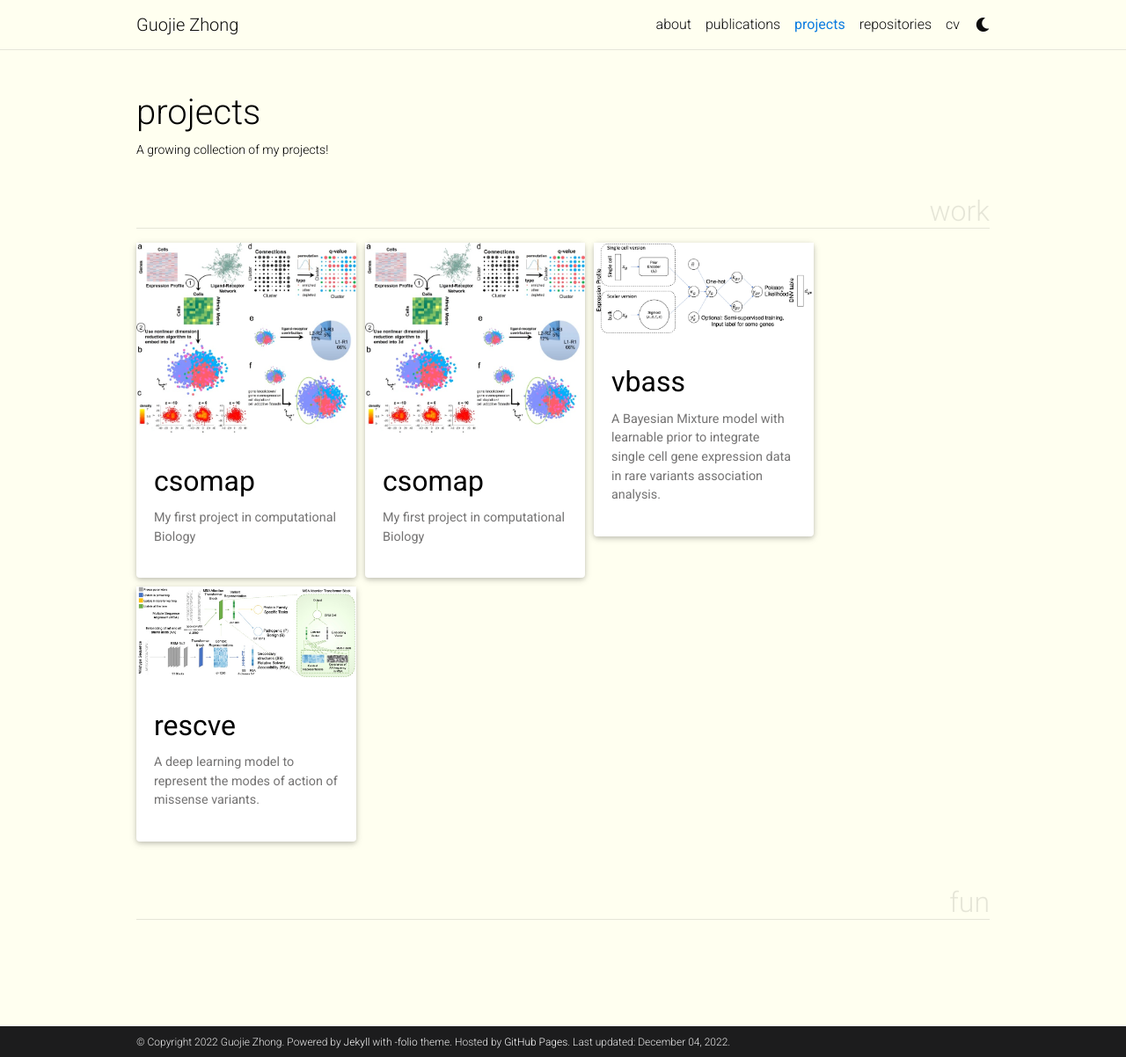
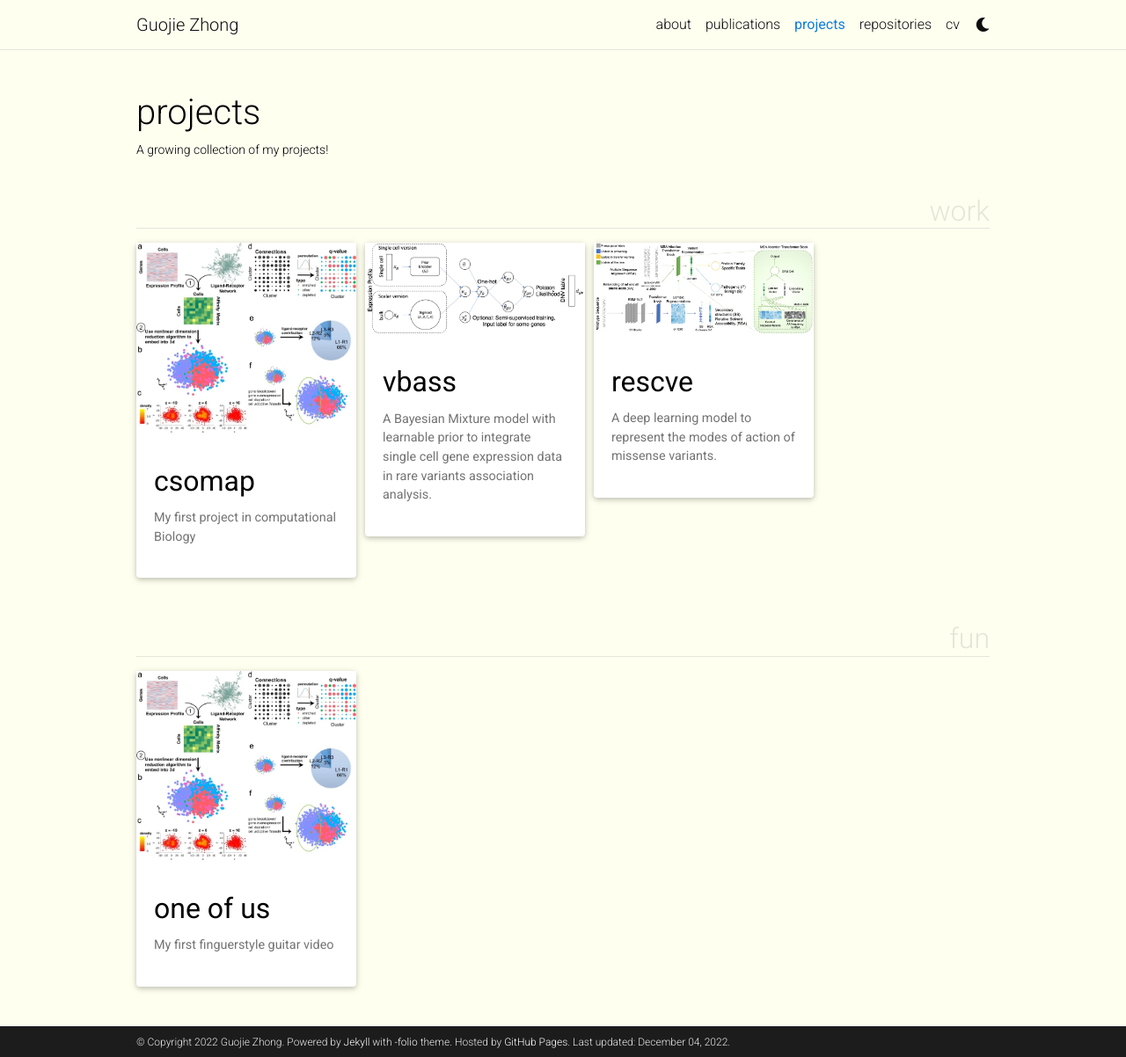
Before and after one commit to zhongguojie1998/GuojieZhong, a Jekyll site: the page built from _pages/projects.md, in a window 1280 px wide and 1202 px high. Shown: the whole window at 88% size. Built offline with Jekyll 4.4.1, drawn with Linux system fonts in a browser that asks for light colours; full-size pictures stand in for the smaller copies a plugin makes; comment, search, counter and statistics services are not loaded; a style sheet for code colours, icons or effects is not loaded; some of the changed lines change nothing that is shown.

Commit message:
Update fun_1_one_of_us.md

```diff
--- a/_projects/fun_1_one_of_us.md
+++ b/_projects/fun_1_one_of_us.md
@@ -1,23 +1,19 @@
 ---
 layout: page
-title: CSOmap
-description: My first project in computational Biology
+title: One of Us
+description: My first finguerstyle guitar video
 img: assets/img/csomap.jpg
 importance: 1
-category: work
+category: fun
 ---
 
-This is my undergraduate work at <a href="http://cancer-pku.cn">Dr. Zemin Zhang's Lab</a> at Peking Unviversity.
+This is my first finguerstyle guitar video. Made in my senior year at Yuanpei College, Peking University. At that time I have been playing fingerstyle guitar for 3 years and I think maybe I need to make some videos to track my progress. I found this amazing music room in the basement of our student dormitory perfect for recording. This song is called One of Us. I was facinated by Sungha Jung's cover the first time I heard it and made it to be my first recording. Hope you enjoy it!
 
-It starts with an interesting question: Can we infer the spatial information from scRNA-seq that is usually lost during tissue dissociation? We made a simple but reasonable assumption that spatially-close cells should have high ligand-receptor interactions. Based on that we developed CSOmap, a computational tool to infer cellular interaction de novo from scRNA-seq. We show that CSOmap can successfully recapitulate the spatial organization of multiple organs of human and mouse including tumor microenvironments for multiple cancers in pseudo-space, and reveal molecular determinants of cellular interactions. Further, CSOmap readily simulates perturbation of genes or cell types to gain novel biological insights, especially into how immune cells interact in the tumor microenvironment. CSOmap can be a widely applicable tool to interrogate cellular organizations based on scRNA-seq data for various tissues in diverse systems.
-<div class="row">
-    <div class="col-sm mt-3 mt-md-0">
-        {% include figure.html path="assets/img/csomap.jpg" title="CSOmap model" class="img-fluid rounded z-depth-1" %}
-    </div>
-</div>
-<div class="caption">
-    Demonstration of the model. a) CSOmap takes the gene-by-cell expression matrix generated by scRNA-seq and the known ligand-receptor network as inputs, upon which a cell-by-cell affinity matrix is estimated. b) The inherently high-dimensional cell-by-cell affinity matrix is embedded into a three-dimensional space via resolving cell competitions. c) Density can be estimated for individual cells based on their three-dimensional coordinates obtained from b, which allows the identification of spatially-defined cell clusters. d) Given the cell cluster labels, the number of connections among cell clusters and their statistical significance can be summarized and evaluated by CSOmap. e) For a pair of cell clusters, the contributions of each ligand-receptor pair to their interactions can be calculated. f CSOmap allows in silico interference of the original dataset including gene knockdown/overexpression and cell depletion/adoptive transfer to examine the corresponding effects on cellular spatial organizations.
-</div>
-It is a cool project, I really appreciate the mentorship from <a href="http://zhangroup.aporc.org/XianwenRen">Dr. Xianwen Ren</a> and <a href="http://cancer-pku.cn/index.php/people/zemin-zhang/">Dr. Zemin Zhang</a>. It is my first real experience in scientific research that I will never forget.
-
-For details, please check our <a href="https://www.nature.com/articles/s41422-020-0353-2">manuscript</a> and <a href="https://github.com/zhongguojie1998/CSOmap">GitHub repository</a>.
+<iframe width="640" height="360" src="https://www.youtube.com/embed/JUPqAbiBCMo" title="YouTube video player" frameborder="0" allow="accelerometer; autoplay; clipboard-write; encrypted-media; gyroscope; picture-in-picture" allowfullscreen></iframe>
+Joan Osborne's song.
+Composer: Eric Bazilian.
+Arranged by Ulli Boegershausen.
+Tuning: Drop D.
+Pick up: IK Multimedia iRig Acoustic
+Video: iPad Pro
+Covered by: ChineseKnot
```
